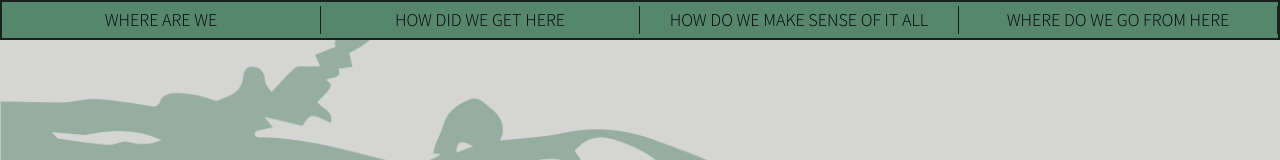
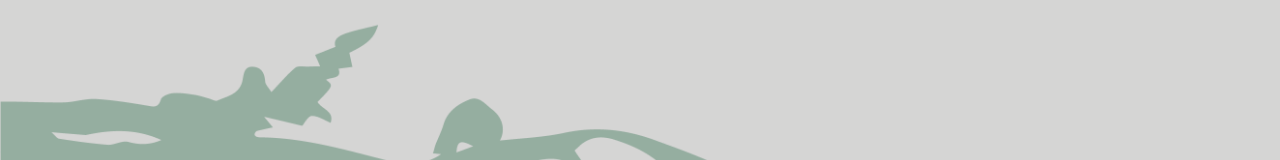
Before and after one commit to nikolajsvv/environmental-humanities, a React (Vite) app: page / in a window 1280 px wide. Shown: the top 160 px of the page. Built offline with nearby package versions, Linux system fonts and the light colour scheme; a web font is replaced by a local one.

Commit message:
Styling changes

```diff
--- a/src/components/NavBar/NavBar.jsx
+++ b/src/components/NavBar/NavBar.jsx
@@ -1,4 +1,4 @@
-import NavItem from './NavItem'
+// import NavItem from './NavItem'
 import useMenuAnimation from './useMenuAnimation'
 import MenuToggle from './MenuToggle'
 import Menu from './Menu'
@@ -20,18 +20,7 @@ const NavBar = () => {
 
   return (
     <>
-      <nav className="bg-primary-bg w-screen fixed top-0 z-50 hidden lg:block">
-        <motion.div style={{ scaleX: scrollYProgress }} className='absolute top-0 left-0 right-0 h-10 z-10 bg-primary-green transform origin-left'/>
-        <div className="relative h-10 md:flex justify-around items-center text-sm lg:text-md xl:text-lg font-source-sans-pro font-light uppercase border-2 border-black border-opacity-75 z-20">
-          {sections.map(section => (
-              <NavItem
-              key={section.id}
-              section={section}
-            />
-            ))}
-        </div>
-      </nav>
-
+      {/* <motion.div style={{ scaleX: scrollYProgress }} className='absolute top-0 left-0 right-0 h-10 z-10 bg-primary-green transform origin-left'/> */}
       <div ref={scope} className='lg:hidden'>
         <Menu setIsOpen={setIsOpen} sections={sections}/>
         <MenuToggle toggle={() => setIsOpen(!isOpen)}/>
```
Also changed, not shown: src/App.jsx (line endings or trailing spaces), src/components/Sections/HowDidWeGetHere/HowDidWeGetHere.jsx (line endings or trailing spaces).
